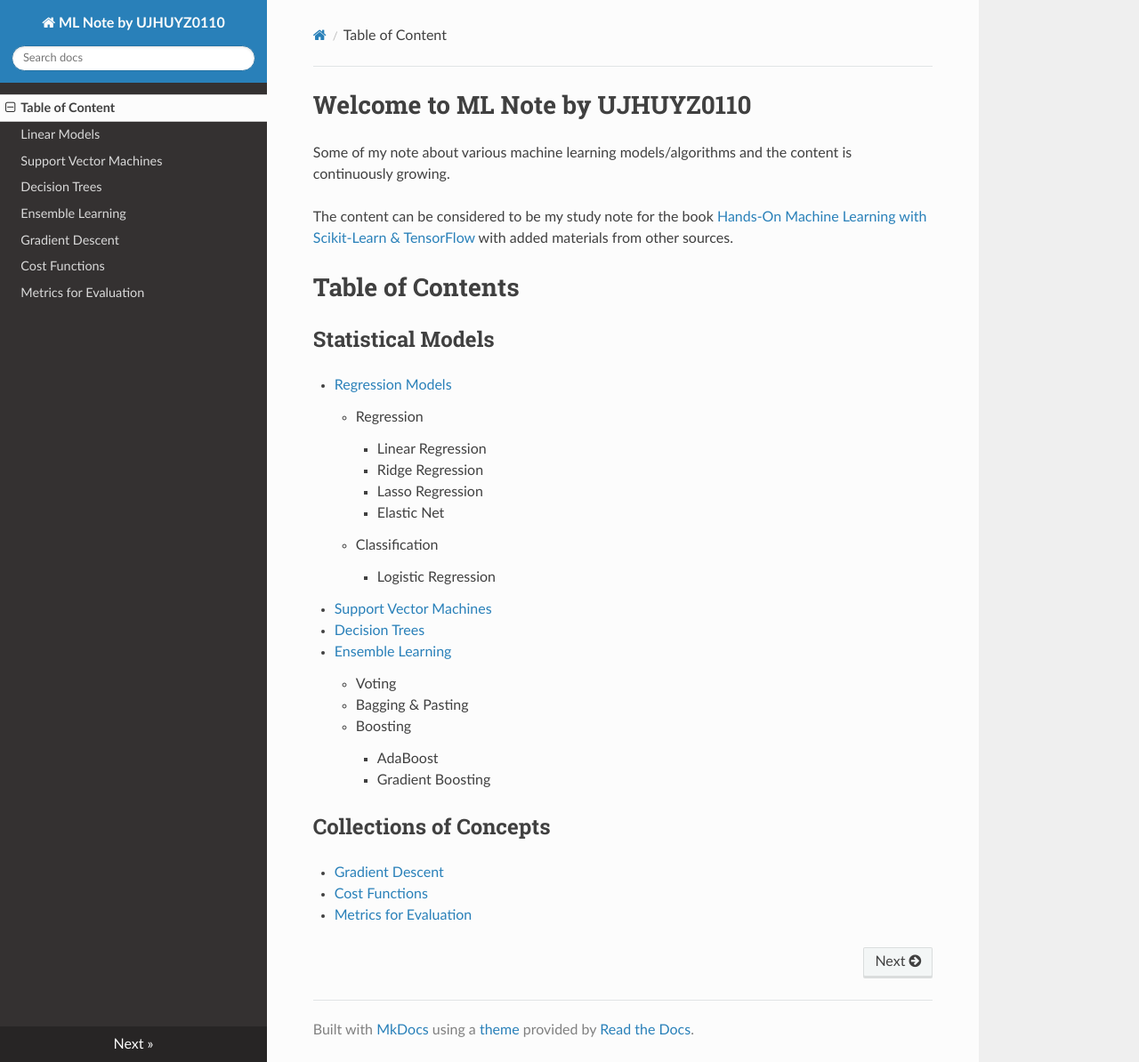
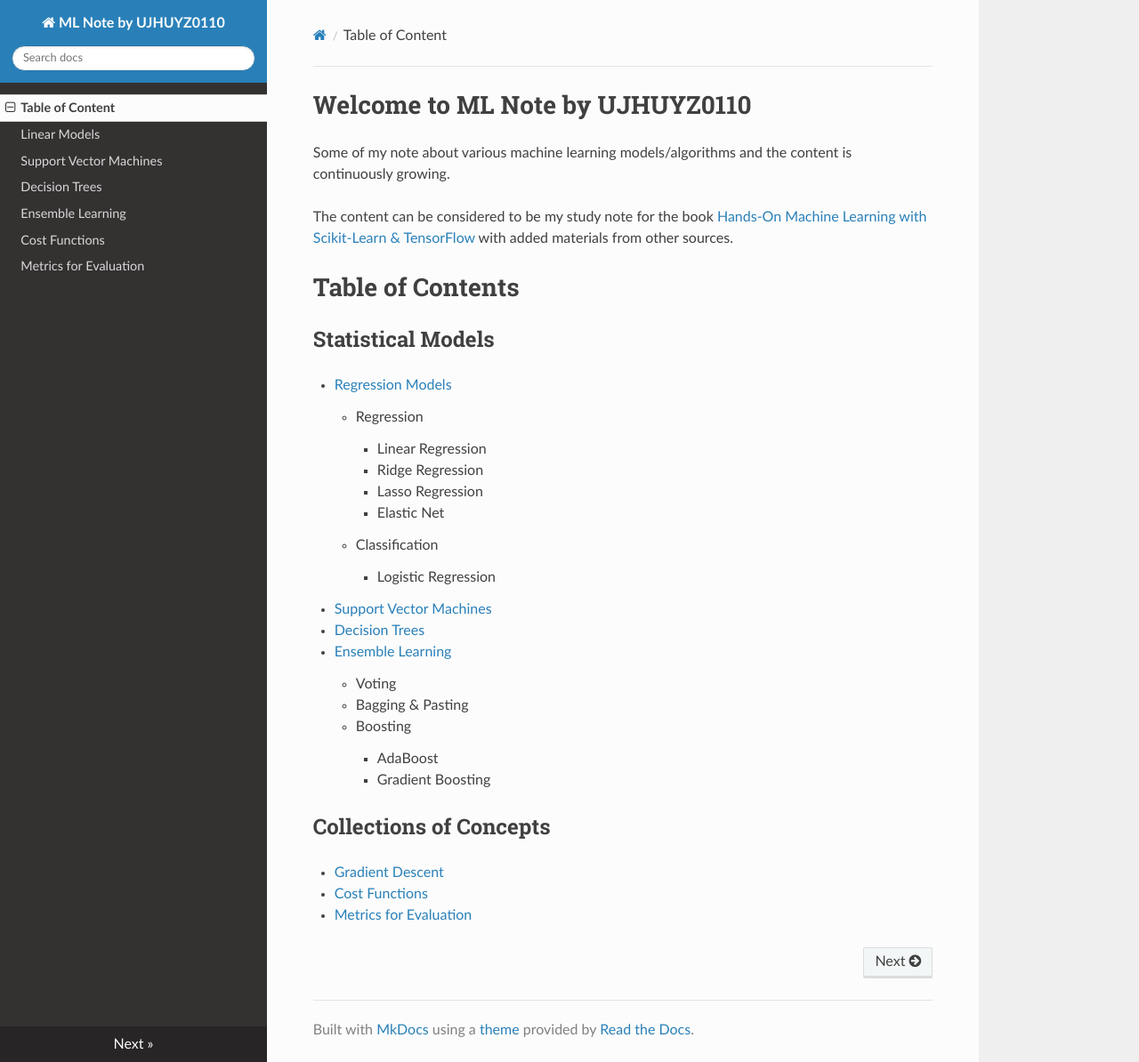
Before and after one commit to ivanyschen/ml_note, an MkDocs documentation site: the page built from docs/index.md, in a window 1280 px wide and 1194 px high. Shown: the whole window at 89% size. Built offline with MkDocs 1.6.1, drawn with Linux system fonts in a browser that asks for light colours; nearby versions of some CDN libraries; old or Windows-style settings are respelled for this version of MkDocs.

Commit message:
deleted ongoing content

```diff
--- a/mkdocs.yml
+++ b/mkdocs.yml
@@ -8,9 +8,9 @@
 - Support Vector Machines: 'support_vector_machines.md'
 - Decision Trees: 'decision_trees.md'
 - Ensemble Learning: 'ensemble_learning.md'
-- Gradient Descent: 'gradient_descent.md'
 - Cost Functions: 'cost_functions.md'
 - Metrics for Evaluation: 'metrics_for_evaluation.md'
+# - Gradient Descent: 'gradient_descent.md'
 
 extra_javascript:
     - assets/mathjax_extra.js
```
